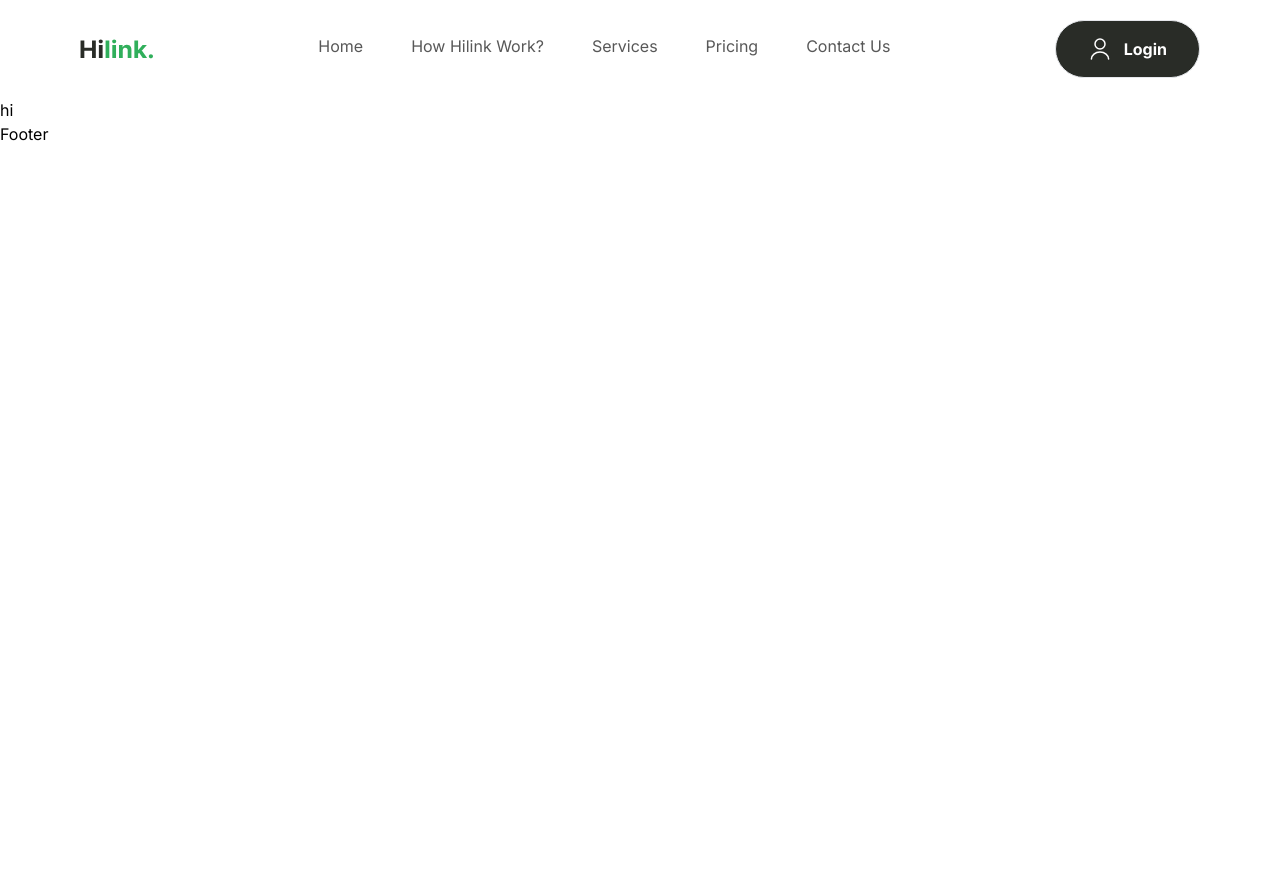
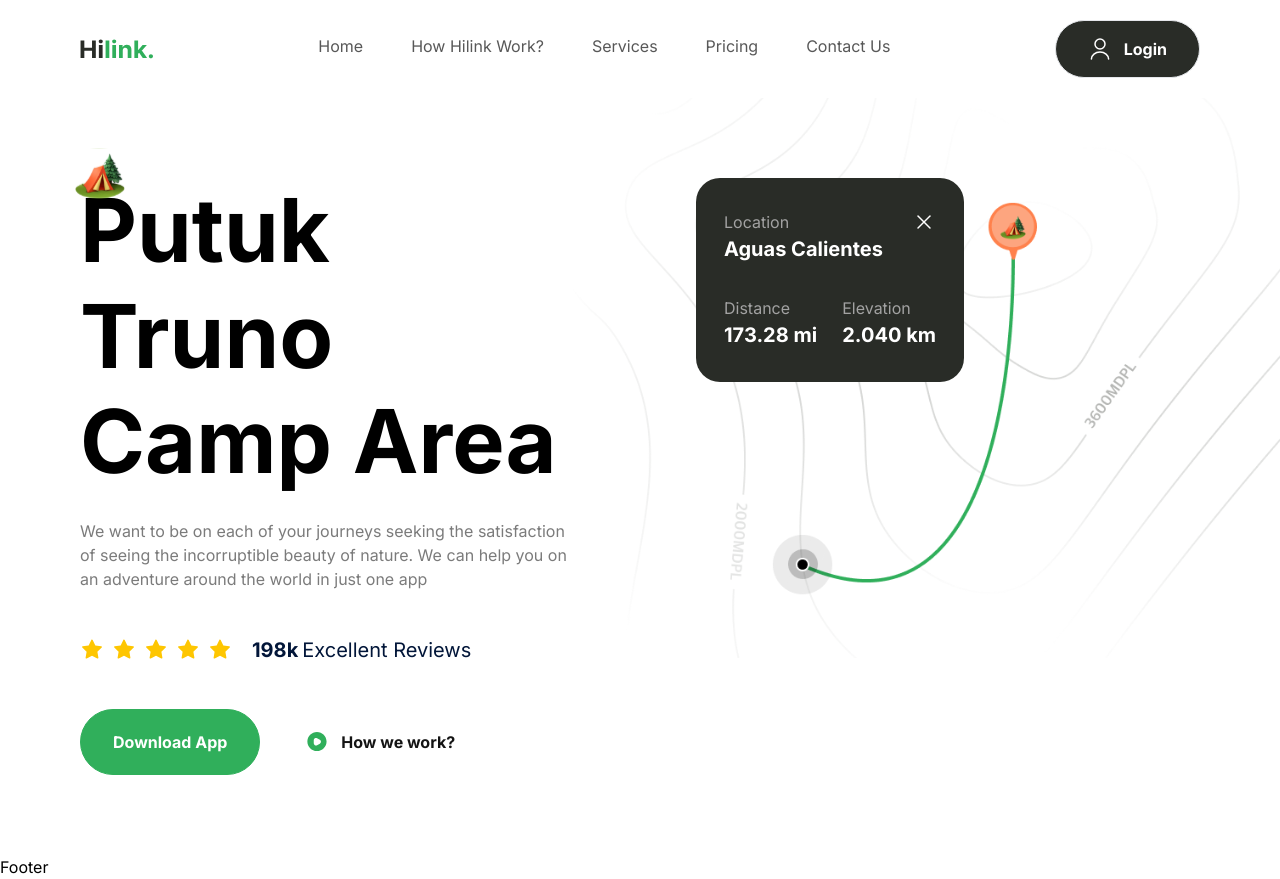
Before and after one commit to Sanskargupta0/Travel, a Next.js app: page / in a window 1280 px wide. Before the commit the page ends 800 px from the top, so only its background shows below. Built offline with nearby package versions, Linux system fonts and the light colour scheme.

Commit message:
Added:- Hero Section

```diff
--- a/app/page.tsx
+++ b/app/page.tsx
@@ -1,5 +1,6 @@
+import Hero from '../components/Hero';
 export default function Home() {
   return (
-    "hi"
+    <Hero />
   );
 }
--- /dev/null
+++ b/components/Hero.tsx
@@ -0,0 +1,83 @@
+import Image from 'next/image'
+import Button from './Button'
+
+const Hero = () => {
+  return (
+    <section className="max-container padding-container flex flex-col gap-20 py-10 pb-32 md:gap-28 lg:py-20 xl:flex-row">
+      <div className="hero-map" />
+
+      <div className="relative z-20 flex flex-1 flex-col xl:w-1/2">
+        <Image
+          src="/camp.svg"
+          alt="camp"
+          width={50}
+          height={50}
+          className="absolute left-[-5px] top-[-30px] w-10 lg:w-[50px]"
+        />
+        <h1 className="bold-52 lg:bold-88">Putuk Truno Camp Area</h1>
+        <p className="regular-16 mt-6 text-gray-30 xl:max-w-[520px]">
+          We want to be on each of your journeys seeking the satisfaction of seeing the incorruptible beauty of nature. We can help you on an adventure around the world in just one app
+        </p>
+
+        <div className="my-11 flex flex-wrap gap-5">
+          <div className="flex items-center gap-2">
+            {Array(5).fill(1).map((_, index) => (
+              <Image
+                src="/star.svg"
+                key={index}
+                alt="star"
+                width={24}
+                height={24}
+              />
+            ))}
+          </div>
+
+          <p className="bold-16 lg:bold-20 text-blue-70">
+            198k
+            <span className="regular-16 lg:regular-20 ml-1">Excellent Reviews</span>
+          </p>
+        </div>
+
+        <div className="flex flex-col w-full gap-3 sm:flex-row">
+          <Button
+            type="button"
+            title="Download App"
+            variant="btn_green"
+          />
+          <Button
+            type="button"
+            title="How we work?"
+            icon="/play.svg"
+            variant="btn_white_text"
+          />
+        </div>
+      </div>
+
+      <div className="relative flex flex-1 items-start">
+        <div className="relative z-20 flex w-[268px] flex-col gap-8 rounded-3xl bg-green-90 px-7 py-8">
+
+           <div className="flex flex-col">
+            <div className="flexBetween">
+              <p className="regular-16 text-gray-20">Location</p>
+              <Image src="/close.svg" alt="close" width={24} height={24} />
+            </div>
+            <p className="bold-20 text-white">Aguas Calientes</p>
+          </div>
+
+          <div className="flexBetween">
+            <div className="flex flex-col">
+              <p className="regular-16 block text-gray-20">Distance</p>
+              <p className="bold-20 text-white">173.28 mi</p>
+            </div>
+            <div className="flex flex-col">
+              <p className="regular-16 block text-gray-20">Elevation</p>
+              <p className="bold-20 text-white">2.040 km</p>
+            </div>
+          </div>
+        </div>
+      </div>
+    </section>
+  )
+}
+
+export default Hero
--- a/components/Navbar.tsx
+++ b/components/Navbar.tsx
@@ -1,5 +1,4 @@
 "use client";
-
 import { useState } from "react";
 import { NAV_LINKS } from "@/constants";
 import Image from "next/image";
```
